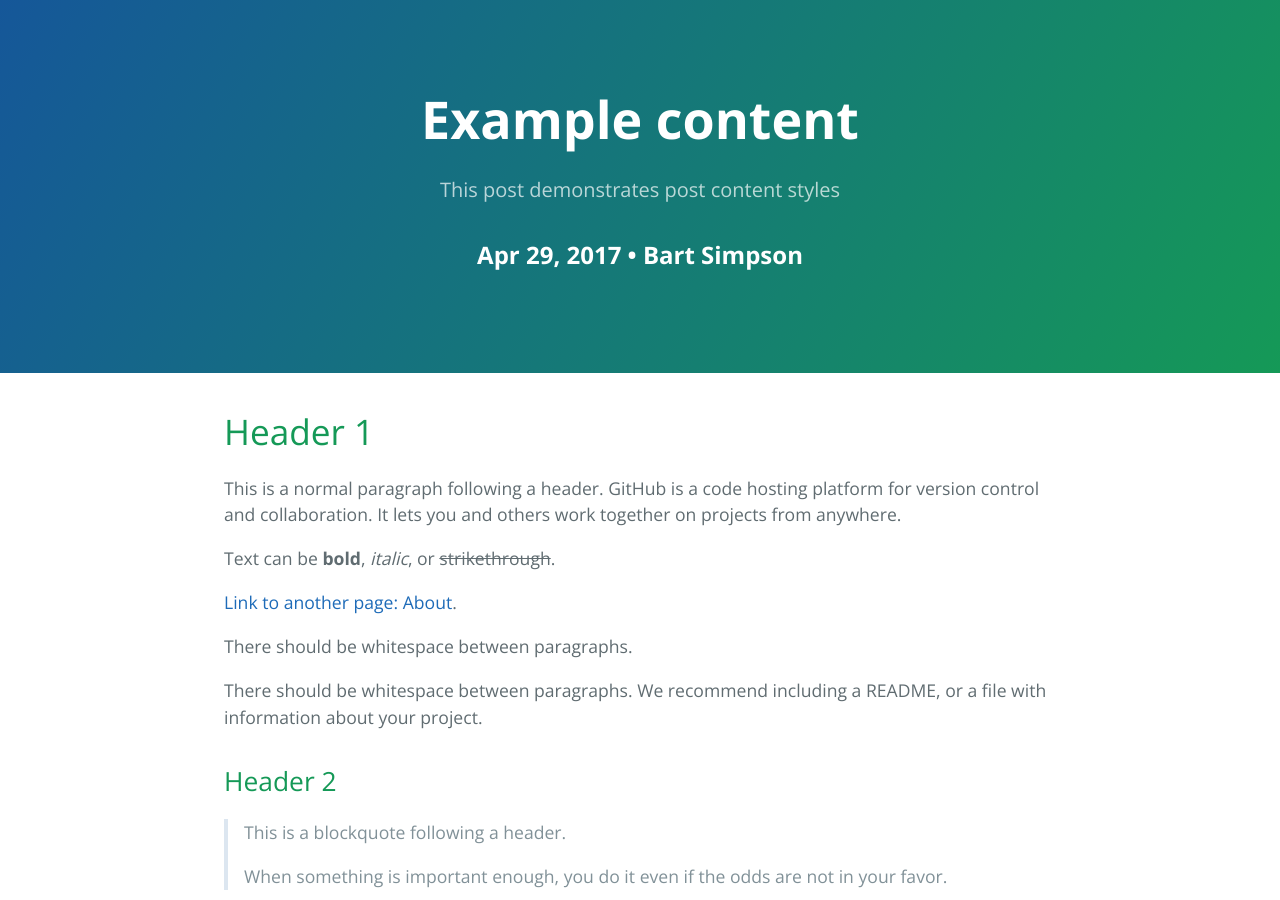
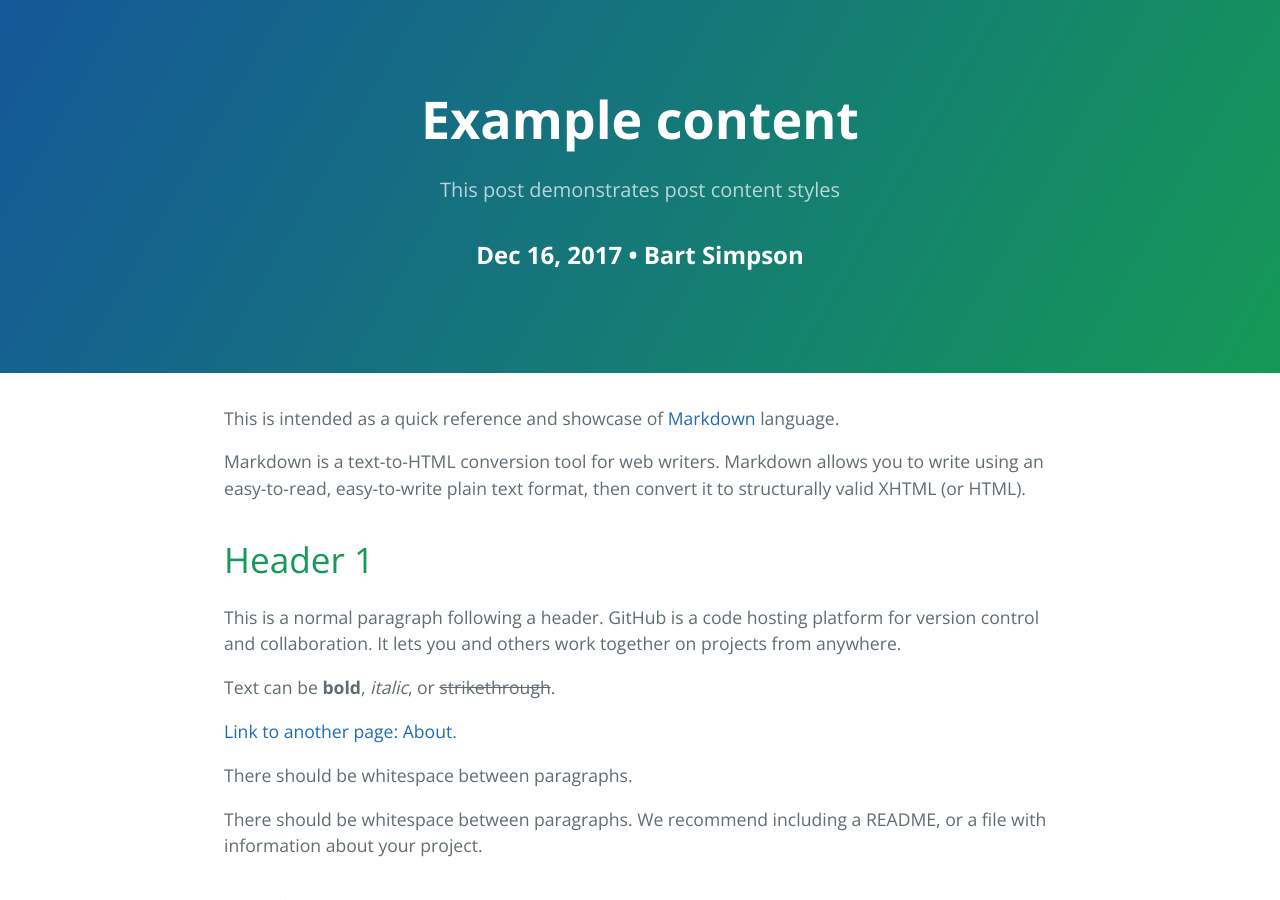
Before and after one commit to zikuicai/zikuicai.github.io, a Jekyll site: the page built from _posts/2017-12-16-cayman-example-content.md, in a window 1280 px wide and 900 px high. Built offline with Jekyll 4.4.1, drawn with Linux system fonts in a browser that asks for light colours; some of the changed text lies outside the part shown.

Commit message:
Update and rename 2017-04-29-cayman-example-content.md to 2017-12-16-cayman-example-content.md

````diff
--- a/_posts/2017-04-29-cayman-example-content.md
+++ b/_posts/2017-12-16-cayman-example-content.md
@@ -7,6 +7,10 @@ image: /thumbnail.png
 author: "Bart Simpson"
 meta: "Springfield"
 ---
+
+This is intended as a quick reference and showcase of [Markdown](https://daringfireball.net/projects/markdown/) language.
+
+Markdown is a text-to-HTML conversion tool for web writers. Markdown allows you to write using an easy-to-read, easy-to-write plain text format, then convert it to structurally valid XHTML (or HTML).
 
 # [](#header-1)Header 1
 
@@ -148,13 +152,13 @@ end
 
 <dl>
 <dt>Name</dt>
-<dd>Godzilla</dd>
+<dd>A</dd>
 <dt>Born</dt>
-<dd>1952</dd>
+<dd>B</dd>
 <dt>Birthplace</dt>
-<dd>Japan</dd>
+<dd>C</dd>
 <dt>Color</dt>
-<dd>Green</dd>
+<dd>D</dd>
 </dl>
 
 ```
````
